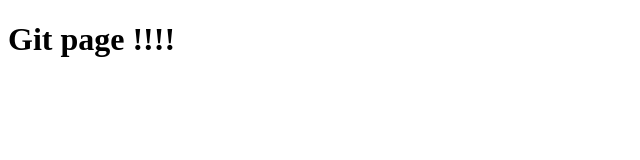
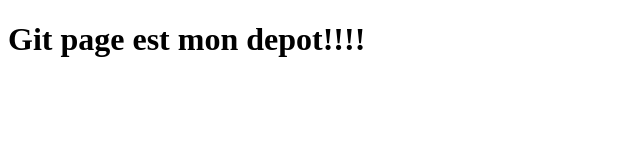
Before and after one commit to IsOffff/git, a plain HTML site: page index.html in a window 1280 px wide. Shown: the whole page, without its empty margins (0-640 px from the left). Drawn offline with Linux system fonts and the light colour scheme.

Commit message:
premier depot

```diff
--- a/index.html
+++ b/index.html
@@ -6,6 +6,6 @@
     <title>Git</title>
 </head>
 <body>
-    <h1>Git page !!!!</h1>
+    <h1>Git page est mon depot!!!!</h1>
 </body>
 </html>
```
